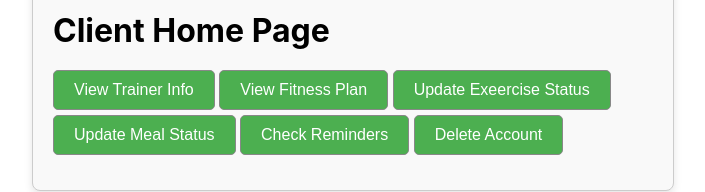
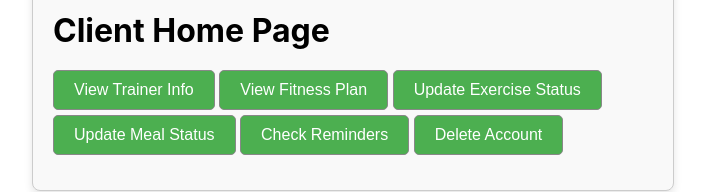
Before and after one commit to estherkdy/fitnessApp, a React (Create React App) app in the folder database-frontend/: page /clienthome in a window 1280 px wide. Shown: the part 126-318 px from the top of the page, without its empty margins (287-992 px from the left). Built offline with nearby package versions, Linux system fonts and the light colour scheme.

Commit message:
fixed typo

```diff
--- a/database-frontend/src/pages/ClientHome.js
+++ b/database-frontend/src/pages/ClientHome.js
@@ -89,7 +89,7 @@ function ClientHome() {
             <h1>Client Home Page</h1>
             <button onClick={getTrainer}>View Trainer Info</button> {/* view trainer's info */}
             <button onClick={viewFitnessPlan}>View Fitness Plan</button> {/* view your fitness plan */}
-            <button onClick={updateExercisePlan}>Update Exeercise Status</button> {/* check off exercises completed */}
+            <button onClick={updateExercisePlan}>Update Exercise Status</button> {/* check off exercises completed */}
             <button onClick={updateMealPlan}>Update Meal Status</button> {/* check off meals eaten */}
             <button onClick={checkReminder}>Check Reminders</button> {/* check reminders */}
             <button onClick={deleteAccount}>Delete Account</button> {/* Delete all user info */}
```
